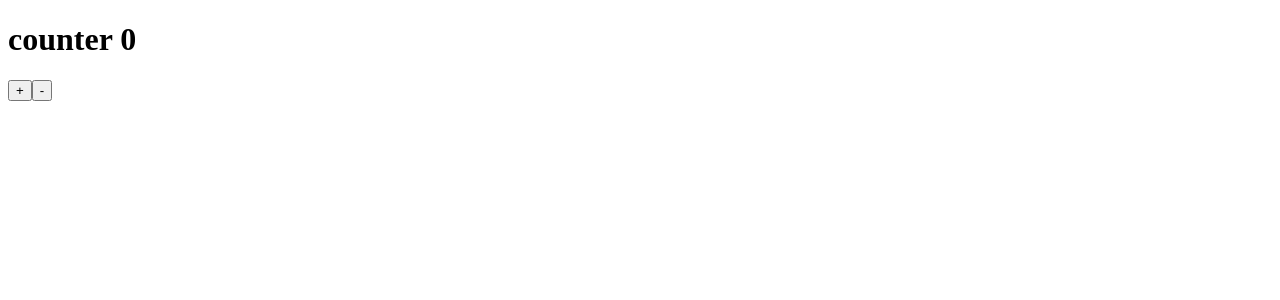
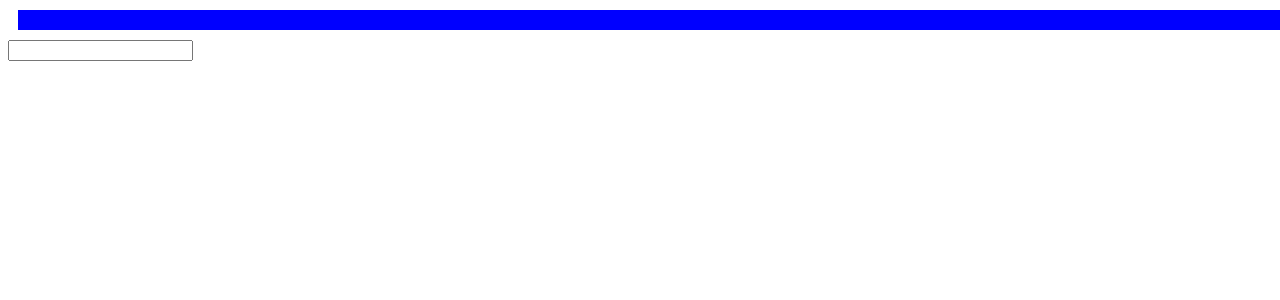
Before and after one commit to randomlolstuff/first-react-app, a React app: page / in a window 1280 px wide. Shown: the top 300 px of the page. Built offline with nearby package versions, Linux system fonts and the light colour scheme.

Commit message:
progresbar implementation

```diff
--- a/src/Action/decrement.js
+++ /dev/null
@@ -1,5 +0,0 @@
-export const decrement=()=>{
-    return{type:'DECREMENT'};
-}
-
-export default decrement;
--- a/src/Action/increment.js
+++ /dev/null
@@ -1,5 +0,0 @@
- const increment=()=>{
-    return {type :'INCREMENT'};
-};
-
-export default increment;
--- a/src/App.js
+++ b/src/App.js
@@ -1,10 +1,10 @@
 import React, { Component} from "react";
 import ReactDOM from 'react-dom';
-import Redux_example from './Components/Pages/redux_example';
+import ProgressBar from './Components/Pages/progressBar';
 
 
 export default class App extends Component{
   render(){
-    return(<Redux_example/>);
+    return(<ProgressBar/>);
   }
 }
--- /dev/null
+++ b/src/Components/Pages/progress.css
@@ -0,0 +1,6 @@
+.combineBar{
+    display: inline-block;
+}
+.bck-grd-color{
+    background-color: blue;
+}
--- /dev/null
+++ b/src/Components/Pages/progressBar.js
@@ -0,0 +1,29 @@
+import React from 'react';
+import './progress.css'
+class ProgressBar extends React.Component{
+    state ={
+        progress_limit:''
+    };
+
+   _progress(e){
+       console.log(event.target.value);
+       this.setState({progress_limit:event.target.value})
+    }
+    render(){
+        return(<div  >
+
+
+  <div className ="outer-div" style ={{width:'100%',margin:"10px",height:"20px",backgroundColor:"black"}}>
+      <div className="inner-div" style={this.state.progress_limit ==" " ? {width:'0%'}:{width:this.state.progress_limit + '%',height:"20px"}} className="bck-grd-color">
+
+    </div>
+  </div>
+  <div>
+  <input type="text" id="fname" name="fname" onChange={()=>this._progress(event)}/><br></br>
+  <label for="lname"></label>
+
+  </div>
+        </div>)
+    }
+}
+export default ProgressBar;
--- a/src/Components/Pages/redux_example.js
+++ /dev/null
@@ -1,23 +0,0 @@
-import React from "react";
-import {useSelector} from 'react-redux';
-import increment from '../../Action/increment';
-import decrement from '../../Action/decrement';
-import {useDispatch} from 'react-redux';
-
-
-
-  const Redux_example=()=> {
-    const mycounter = useSelector(state =>state.counter);
-    const loggedValue = useSelector(state=> state.isLogged);
-    const dispatch = useDispatch();
-
-         return(<div>
-         <h1>counter {mycounter}</h1>
-        {console.log({mycounter})}
-         <button onClick={() => dispatch(increment())}>+</button>
-         <button onClick={() => dispatch(decrement())}>-</button>
-         </div>
-            );
-
- }
- export default Redux_example;
--- a/src/Reducers/counter.js
+++ /dev/null
@@ -1,14 +0,0 @@
-const counterReducer=(state=0,action)=>{
-    switch(action.type){
-        case 'Increment':
-            return state + 1;
-
-        case 'Decrement':
-            return state - 1;
-        default:
-            return state;
-
-
-    }
-}
-export default counterReducer;
--- a/src/Reducers/isLogged.js
+++ /dev/null
@@ -1,9 +0,0 @@
-const isLoggedReducer=(state=false,action)=>{
-    switch(action.type){
-        case 'SIGN_IN':
-            return !state;
-        default:
-            return state ;
-    }
-}
-export default isLoggedReducer;
--- a/src/Reducers/reducerIndex.js
+++ /dev/null
@@ -1,12 +0,0 @@
-import counter from './counter';
-import isLogged from './isLogged';
-import {combineReducers} from 'redux';
-
- const allReducers=combineReducers({
-    counter:counter,
-     isLogged : isLogged,
- })
-
-
-
- export default allReducers;
--- a/src/index.js
+++ b/src/index.js
@@ -1,21 +1,16 @@
 import React from 'react';
 import ReactDOM from 'react-dom';
 import App from './App';
-import {createStore} from 'redux';
-import allReducers from './Reducers/reducerIndex';
-import {Provider} from 'react-redux';
-
-const store = createStore(allReducers);
 
 
 
 
 
 ReactDOM.render(
-    <Provider store={store}>
+
         <App />
 
-    </Provider>
+
 
 
 
```
